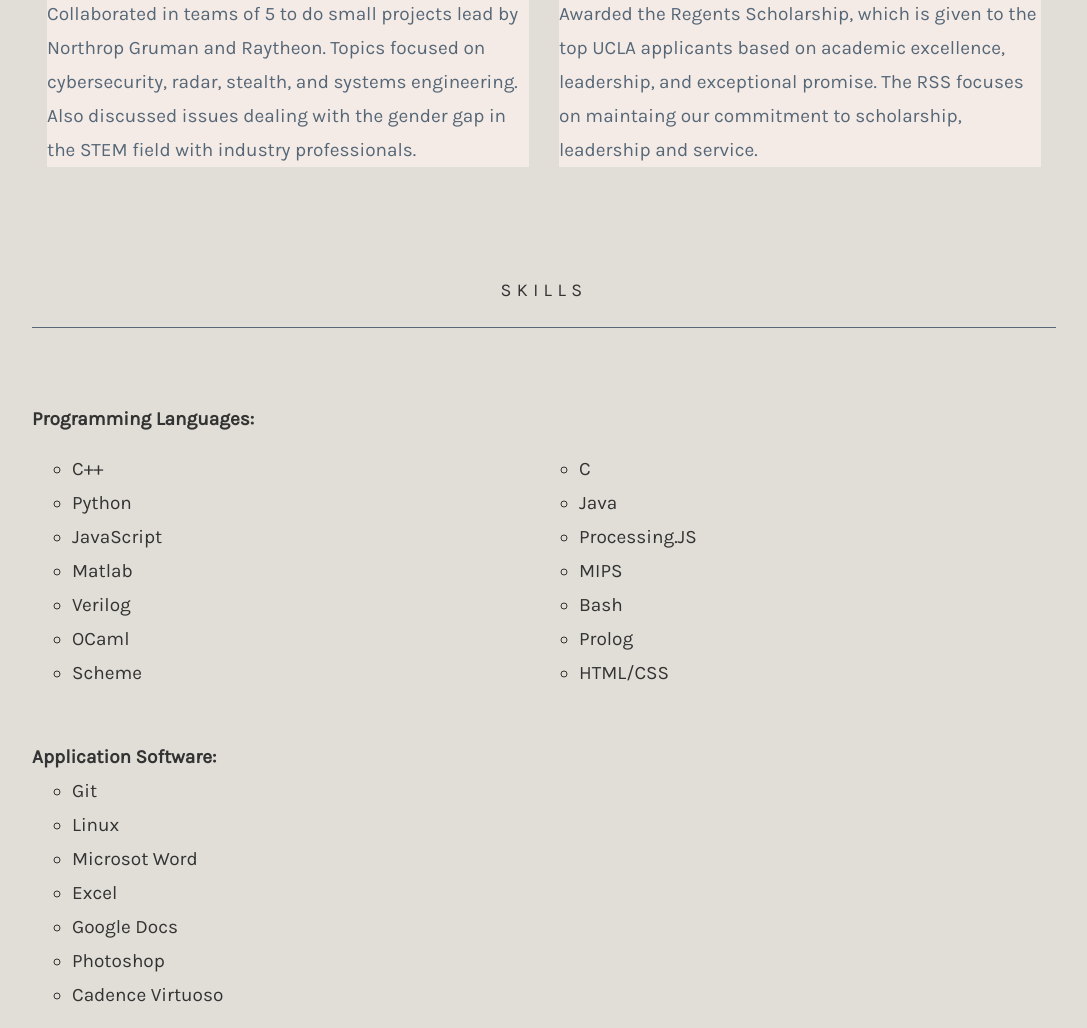
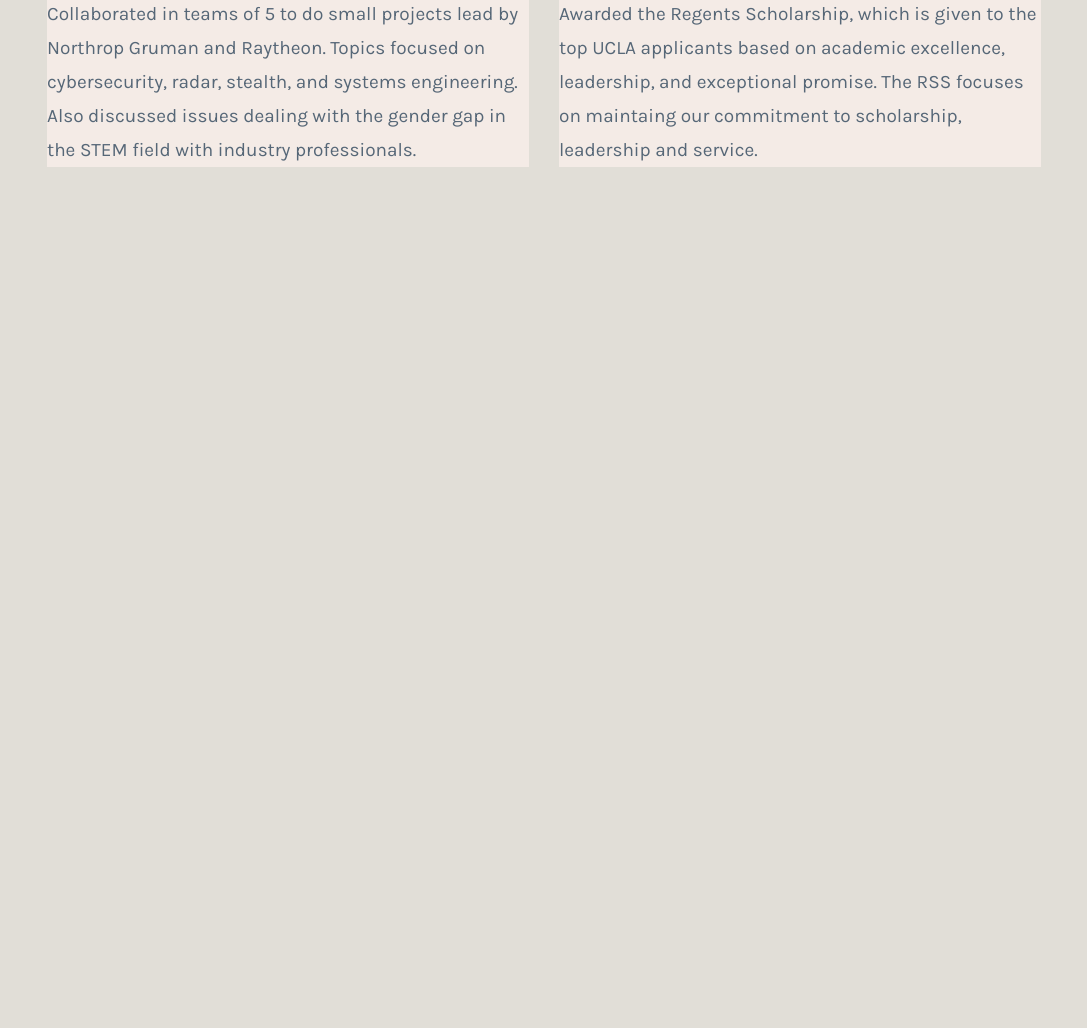
Before and after one commit to hadecastro/hadecastro.github.io, a plain HTML site: page index.html in a window 1280 px wide. Shown: the part 6901-7929 px from the top of the page, without its empty margins (96-1183 px from the left). After the commit the page ends 7084 px from the top, so only its background shows below. Drawn offline with nearby package versions, Linux system fonts and the light colour scheme.

```diff
--- a/index.html
+++ b/index.html
@@ -345,7 +345,7 @@
         </div>
 
         <!-- Skills -->
-        <div id="skills">
+        <!-- <div id="skills">
             <div class="inner">
                 <p class="section">Skills</p>
                 <p>
@@ -391,7 +391,7 @@
                     </ul>
                 </p>
             </div>
-        </div>
+        </div> -->
 
         <!-- <div id="contact">
             <div class="inner">
```
